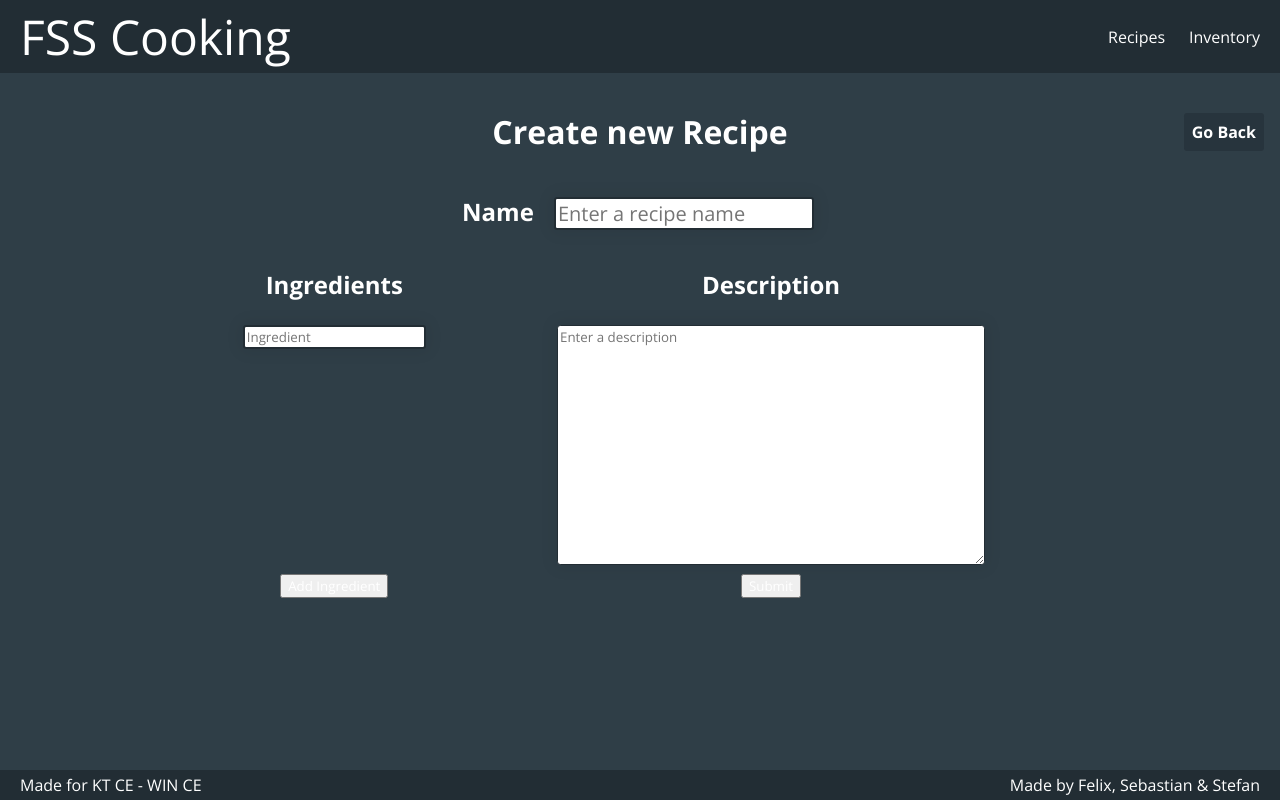
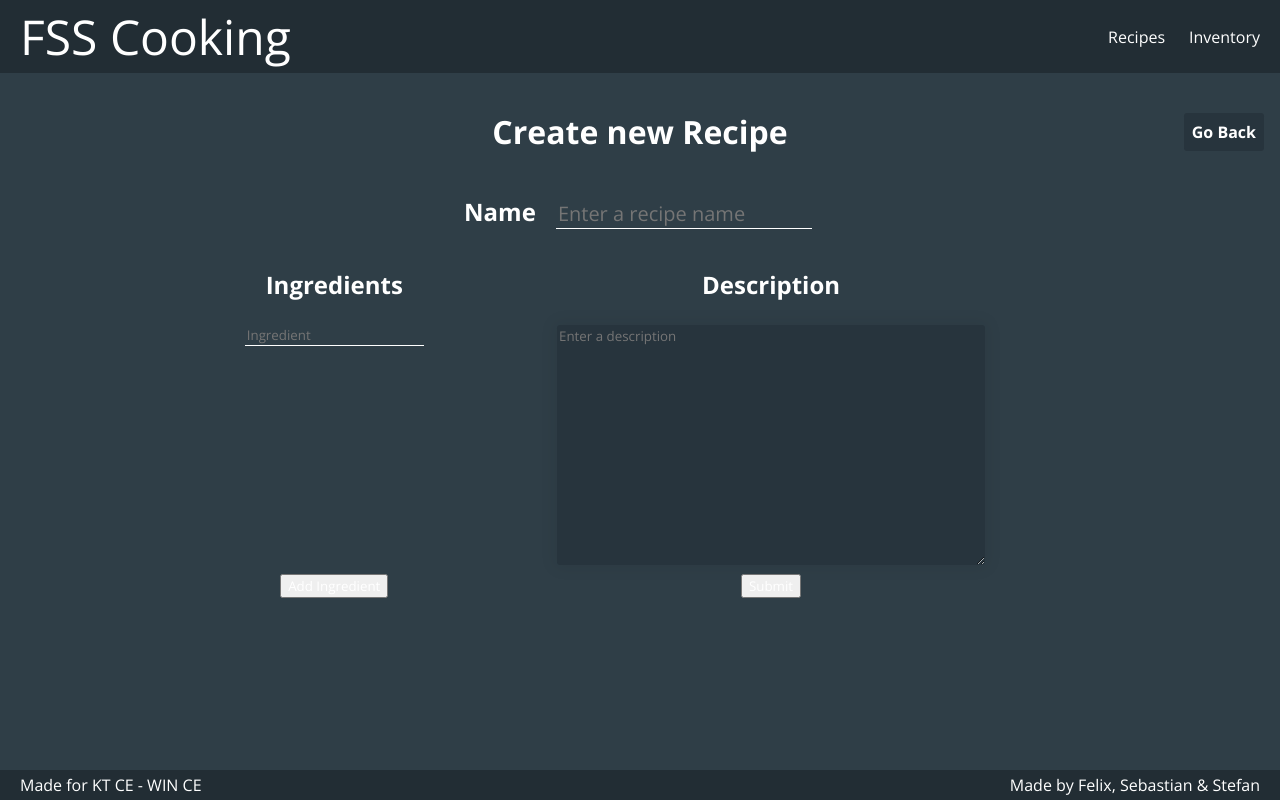
Before and after one commit to Koracs/FFSCooking, a React (Create React App) app in the folder frontend/: page /recipes/new in a window 1280 px wide. Built offline with nearby package versions, Linux system fonts and the light colour scheme.

Commit message:
changed color theme

```diff
--- a/frontend/src/styles.css
+++ b/frontend/src/styles.css
@@ -8,6 +8,8 @@
     --button-color: #27343d;
     --button-green: #2aca71;
     --button-red: #ef696e;
+
+    --transition: 300ms ease-in-out;
 }
 * {
     box-sizing: border-box;
@@ -99,7 +101,7 @@ body {
     outline: inherit;
     font-weight: bold;
     border-radius: 0.2rem;
-    transition: 300ms ease-in-out;
+    transition: var(--transition);
 }
 
 .button:hover{
@@ -130,7 +132,7 @@ body {
     font-size: 1.5rem;
     padding: 1.5rem 1rem;
     font-weight: bold;
-    transition: 300ms ease-in-out;
+    transition: var(--transition);
 
 }
 
@@ -155,7 +157,7 @@ body {
     border-radius: 0.2rem;
     font-size: 1.5rem;
     font-weight: bold;
-    transition: 300ms ease-in-out;
+    transition: var(--transition);
 }
 
 .recipeButton:hover{
@@ -176,16 +178,14 @@ body {
     display: inline-block;
     text-align: right;
     text-decoration: none;
-    color: black;
-    background: gray;
+    background: var(--button-color);
     border: none;
     padding: 1rem;
-    border-width: 2rem;
     cursor: pointer;
     font-weight: bold;
     font-size: 1.5rem;
     border-radius: 0.2rem;
-    transition: 300ms ease-in-out;
+    transition: var(--transition);
 }
 
 .ingredientButton:hover{
@@ -227,12 +227,25 @@ body {
 }
 
 select, input, textarea, option {
-    color:black;
+    background-color: var(--button-color);
     border-radius: 0.2rem;
-    border-style: solid;
-    border-color: var(--background-color2);
+    border-style: none;
     margin: 0.25rem;
     box-shadow:0 0 15px 4px rgba(0,0,0,0.06);
+    transition: var(--transition);
+}
+
+input {
+    border-radius: 0;
+    box-shadow: none;
+    background: transparent;
+    Border: none;
+    color: white;
+    Border-bottom: 1.5px solid white;
+}
+
+select:hover{
+    background-color: var(--hover-color);
 }
 
 .filter {
```
